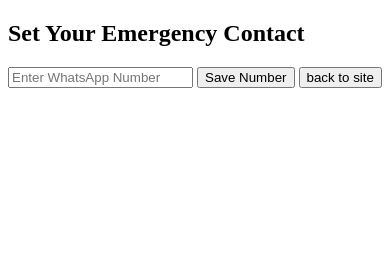
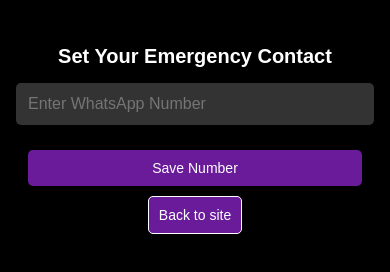
Before and after one commit to Dithintitus/safezone, a plain HTML site: page signup.html in a window 390 px wide. Drawn offline with Linux system fonts and the light colour scheme.

Commit message:
added css sign up

```diff
--- a/signup.html
+++ b/signup.html
@@ -10,7 +10,7 @@
     <h2>Set Your Emergency Contact</h2>
     <input type="text" id="whatsapp-number" placeholder="Enter WhatsApp Number">
     <button onclick="saveNumber()">Save Number</button>
-    <a href="./index.html"><button>back to site</button></a>
+    <a href="./index.html"><button>Back to site</button></a>
 
     <script>
         function saveNumber() {
--- a/style2.css
+++ b/style2.css
@@ -0,0 +1,86 @@
+/* General Page Styling */
+body {
+    font-family: Arial, sans-serif;
+    background-color: black;
+    color: white;
+    text-align: center;
+    padding: 20px;
+    display: flex;
+    flex-direction: column;
+    align-items: center;
+    height: 100vh;
+}
+
+/* Container for better mobile layout */
+.container {
+    width: 90%;
+    max-width: 400px;
+    background-color: #222;
+    padding: 20px;
+    border-radius: 10px;
+    box-shadow: 0 4px 8px rgba(255, 255, 255, 0.1);
+}
+
+/* Heading */
+h2 {
+    font-size: 22px;
+    margin-bottom: 15px;
+}
+
+/* Input Field */
+input[type="text"] {
+    width: 100%;
+    padding: 12px;
+    margin-bottom: 15px;
+    border: none;
+    border-radius: 5px;
+    font-size: 16px;
+    background-color: #333;
+    color: white;
+    outline: none;
+}
+
+/* Buttons */
+button {
+    width: 100%;
+    background-color: #6a1b9a; /* Purple */
+    color: white;
+    padding: 12px;
+    font-size: 16px;
+    border: none;
+    border-radius: 5px;
+    cursor: pointer;
+    transition: 0.3s ease-in-out;
+    margin-top: 10px;
+}
+
+button:hover {
+    background-color: #4a148c; /* Darker Purple */
+}
+
+/* Back Button */
+a button {
+    background-color: #6a1b9a;
+    border: 1px solid white;
+}
+
+a button:hover {
+    background-color: #666;
+}
+
+/* Responsive Design */
+@media (max-width: 480px) {
+    .container {
+        width: 95%;
+        padding: 15px;
+    }
+
+    h2 {
+        font-size: 20px;
+    }
+
+    button {
+        font-size: 14px;
+        padding: 10px;
+    }
+}
```
Also changed, not shown: index.html (+1 -5 lines), style.css (+18 -0 lines).
